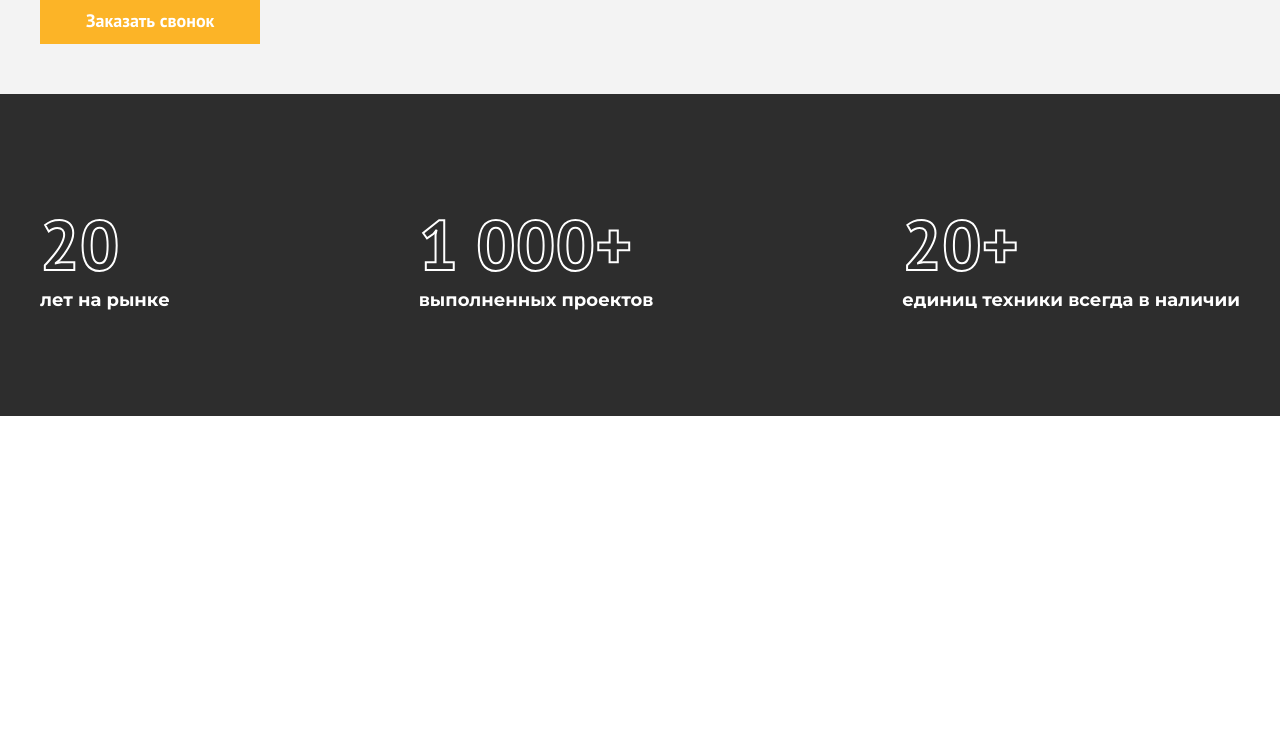
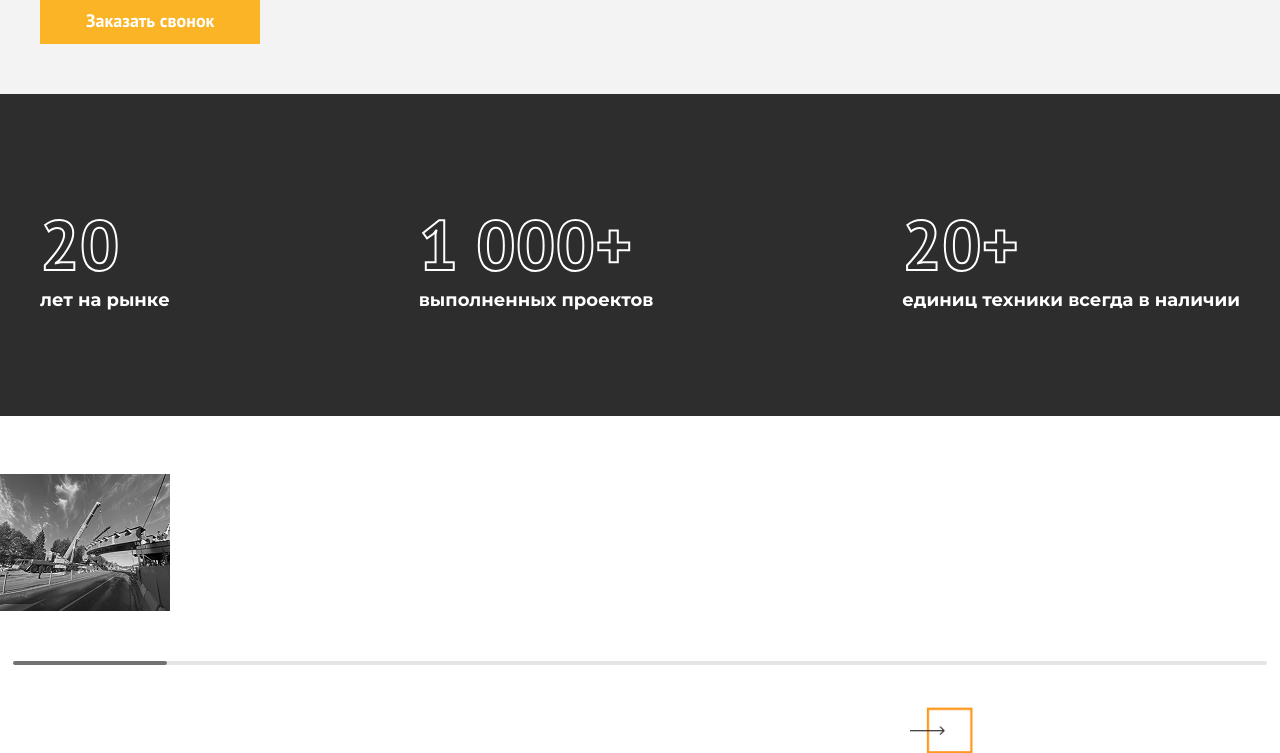
Before and after one commit to Julianioorio/GraProject, a website built with Vite: page index.html in a window 1280 px wide. Shown: the part 2072-2825 px from the top of the page. Before the commit the page ends 2488 px from the top, so only its background shows below. Built offline with nearby package versions, Linux system fonts and the light colour scheme; files whose address does not match are found by name.

Commit message:
completetProject-Beta

```diff
--- a/JS/Home/swiper.js
+++ b/JS/Home/swiper.js
@@ -20,8 +20,8 @@ const swiper = new Swiper(".swiper", {
     clickable: true,
   },
 
- scrollbar: {
-    el: '.swiper-scrollbar',
+  scrollbar: {
+    el: ".swiper-scrollbar",
     draggable: true,
   },
 
@@ -30,5 +30,34 @@ const swiper = new Swiper(".swiper", {
     nextEl: ".swiper-button-next",
     prevEl: ".swiper-button-prev",
   },
+});
+const swiper2 = new Swiper(".swiper2", {
+  modules: [Navigation, Pagination, Scrollbar],
+  // Настройки слайдера
+  slidesPerView: 1,
+  spaceBetween: 30,
+  loop: true,
+  spaceBetween: 20, // отступ между слайдами
+  freeMode: true,
+  // Пагинация
+  pagination: {
+    el: ".swiper-pagination",
+    clickable: true,
+  },
 
+  scrollbar: {
+    el: ".swiper-scrollbar",
+    draggable: true,
+  },
+  breakpoints: {
+    1570: {
+      slidesPerView: 7,
+      spaceBetween: 30,
+    },
+  },
+  // Навигационные кнопки
+  navigation: {
+    nextEl: ".swiper-button-next",
+    prevEl: ".swiper-button-prev",
+  },
 });
--- a/SCSS/Home/Home.scss
+++ b/SCSS/Home/Home.scss
@@ -3,3 +3,4 @@
 @use "../Home/SpEqMain2.scss";
 @use "../Home/usReliable.scss";
 @use "../Home/infoUs.scss";
+@use "../Home/completetProject.scss";
--- /dev/null
+++ b/SCSS/Home/completetProject.scss
@@ -0,0 +1,43 @@
+.completetProject {
+  .swiper2 {
+    position: relative;
+    max-width: 1920px;
+    margin: 0 auto;
+    overflow: hidden;
+    .swiper-wrapper {
+      margin-top: 58px;
+      margin-bottom: 50px;
+      display: flex;
+      width: max-content;
+    }
+    .custom-controls {
+      position: relative;
+      .swiper-button-next {
+        position: absolute;
+        background: none;
+        color: transparent;
+        top: -23px;
+        right: 306px;
+        img {
+          width: 80px;
+          height: 65px;
+        }
+      }
+      .swiper-button-prev {
+        position: absolute;
+        background: none;
+        color: transparent;
+        left: 1472px;
+        top: -20px;
+        img {
+          width: 80px;
+          height: 65px;
+        }
+      }
+    }
+    .swiper-scrollbar {
+      position: relative;
+      margin-bottom: 84px;
+    }
+  }
+}
--- a/index.html
+++ b/index.html
@@ -198,6 +198,45 @@
             </div>
           </div>
         </section>
+        <section class="completetProject">
+          <div class="swiper2">
+            <div class="swiper-wrapper">
+              <div class="swiper-slide">
+                <img src="img/relProdo1.jpg" alt="relProdo1" />
+              </div>
+              <div class="swiper-slide">
+                <img src="img/relProdo2.jpg" alt="relProdo2" />
+              </div>
+              <div class="swiper-slide">
+                <img src="img/relProdo3.jpg" alt="relProdo3" />
+              </div>
+              <div class="swiper-slide">
+                <img src="img/relProdo4.jpg" alt="relProdo4" />
+              </div>
+              <div class="swiper-slide">
+                <img src="img/relProdo4.jpg" alt="relProdo4" />
+              </div>
+              <div class="swiper-slide">
+                <img src="img/relProdo4.jpg" alt="relProdo4" />
+              </div>
+              <div class="swiper-slide">
+                <img src="img/relProdo4.jpg" alt="relProdo4" />
+              </div>
+              <div class="swiper-slide">
+                <img src="img/relProdo4.jpg" alt="relProdo4" />
+              </div>
+            </div>
+            <div class="swiper-scrollbar"></div>
+            <div class="custom-controls">
+              <div class="swiper-button-prev">
+                <img src="img/SpPrev.png" alt="Prev" />
+              </div>
+              <div class="swiper-button-next">
+                <img src="img/SpNext.png" alt="Next" />
+              </div>
+            </div>
+          </div>
+        </section>
       </main>
       <footer class="footer"></footer>
     </div>
```
Also changed, not shown: img/relProdo1.jpg (added), img/relProdo2.jpg (added), img/relProdo3.jpg (added), img/relProdo4.jpg (added).
